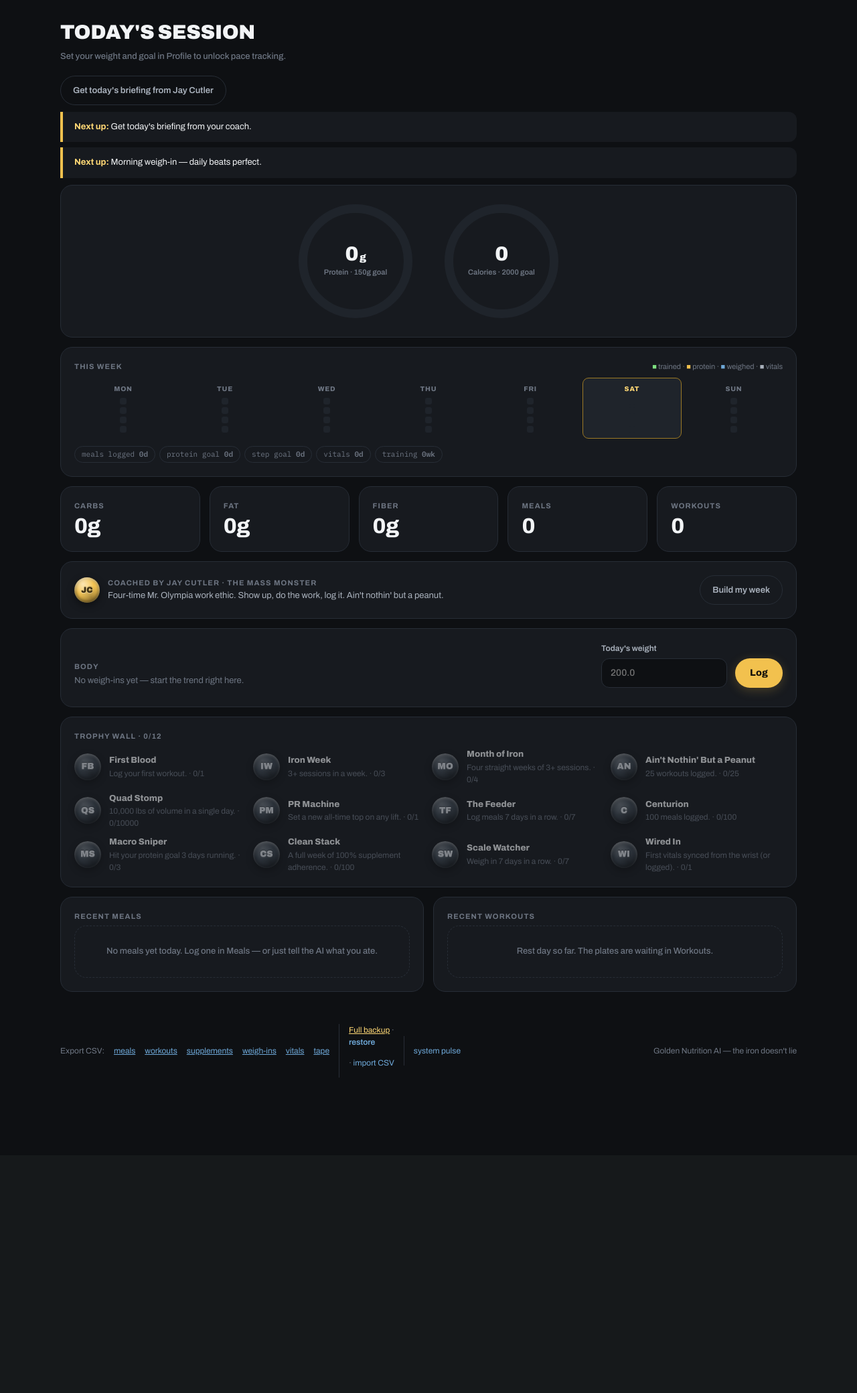
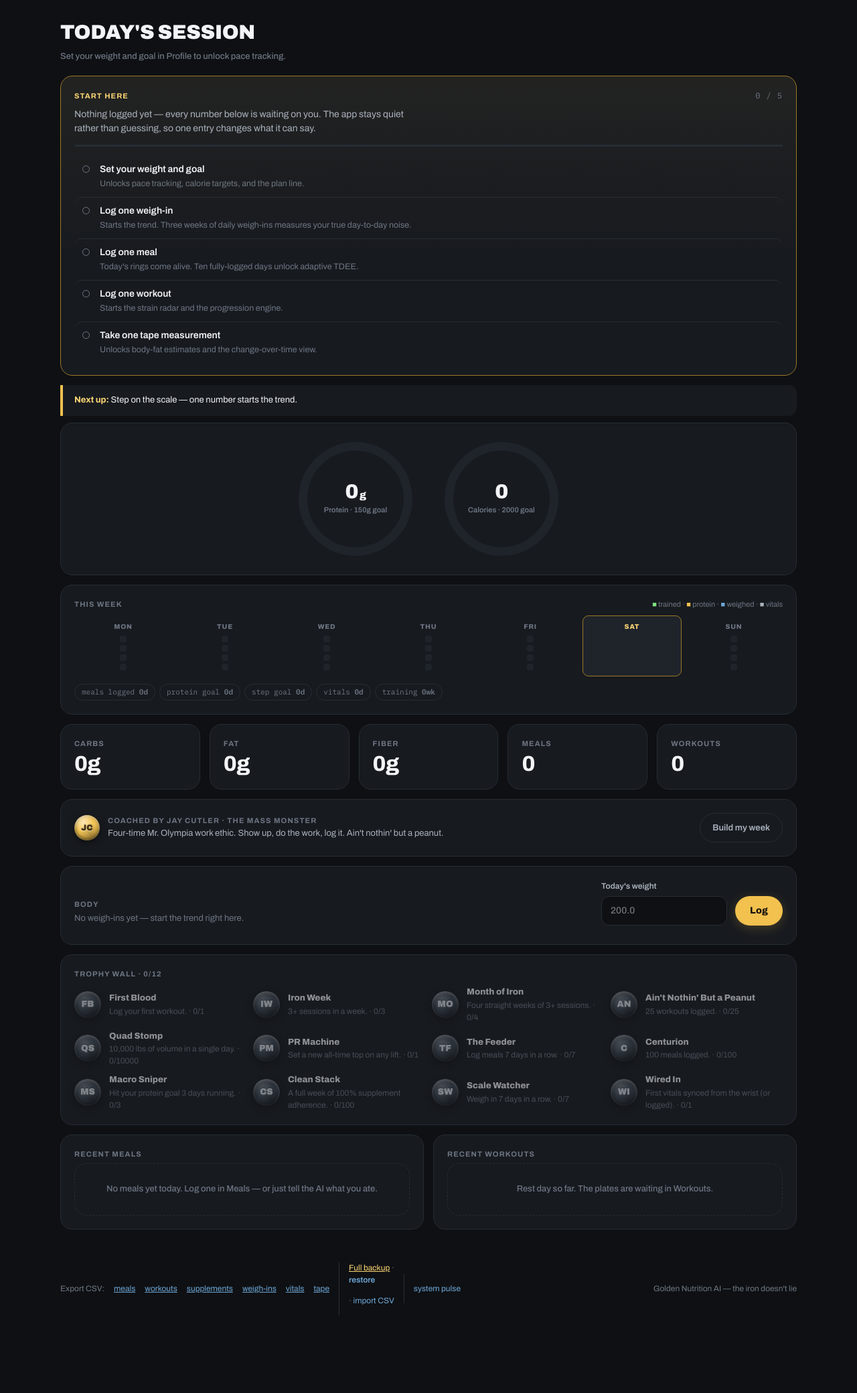
Before and after one commit to Rors78/golden-nutrition-ai, a Flask app: page / in a window 1280 px wide. Shown: the part 150-2230 px from the top of the page at 67% size. Before the commit the page ends 1759 px from the top, so only its background shows below. Run offline with Flask 3, Linux system fonts and the light colour scheme; some libraries are stand-ins or nearby versions.

Commit message:
First run: turn the empty dashboard into a path (#47)
The app opened on a wall of zeros -- empty rings, grey dots, every stat 0 --
and its single suggested action was "Get today's briefing from your coach",
which is the one thing that cannot work with nothing logged. The front door
led to a 422.

Three fixes:

- The briefing action is gated on there being something to brief on. Offering
  it first on an empty install put a guaranteed failure at the top of the
  screen, and it is what let a contentless briefing be requested at all
  (SCARS #10). It returns as soon as one entry exists.

- The weigh-in prompt no longer hides after noon on a cold install. The
  morning-only gate is right once weigh-ins are a habit; before the first one
  there is no habit to time, and a new user opening the app in the afternoon
  saw nothing to do at all.

- stats.onboarding() reports five concrete steps, each naming what it unlocks
  using the real thresholds from the engines themselves (10 logged days for
  adaptive TDEE, 3 weeks of weigh-ins for day-to-day noise). The dashboard
  renders them with live progress and the panel retires itself once every step
  is done.

The emptiness was always honest -- the app stays quiet rather than guessing,
which is the right call and stays. What was missing is that honest silence
still has to tell you what would break it.

An existing assertion encoded the bug: test_dashboard_command_center asserted
the briefing action WAS offered on empty data. Updated, with a comment saying
why. 102/102 pass.

Verified in a browser on a spare port, not just pytest: cold install renders
"Start here 0/5" with no briefing button, and after logging a profile and a
weigh-in the panel becomes "Getting set up 2/5" with the first two steps
struck through and the briefing button back.


Claude-Session: https://claude.ai/code/session_01Te3qs8ytqKZPqZ311CQmxj

Co-authored-by: Claude Opus 5 (1M context) <noreply@anthropic.com>

```diff
--- a/app/static/css/style.css
+++ b/app/static/css/style.css
@@ -476,4 +476,52 @@ dialog form { display: grid; gap: 12px; }
   .grid-2, .grid-3 { grid-template-columns: 1fr; }
   .cards.metrics { grid-template-columns: repeat(2, 1fr); }
   table { min-width: 480px; }
+  .onboarding .ob-step { grid-template-columns: 20px 1fr; }
 }
+
+/* ── first-run onboarding ───────────────────────────────────────────── */
+.onboarding {
+  margin: 4px 0 14px;
+  border: 1px solid var(--gold-dim);
+  background: linear-gradient(180deg, rgba(242, 193, 78, .05), transparent 60%), var(--card);
+}
+.onboarding .ob-head {
+  display: flex; align-items: baseline; justify-content: space-between; gap: 12px;
+}
+.onboarding .ob-count {
+  font-family: var(--font-mono); font-size: 12px; color: var(--muted);
+  letter-spacing: .08em;
+}
+.onboarding .ob-lede {
+  margin: 8px 0 14px; color: var(--ink-2); font-size: 14px; line-height: 1.5;
+  max-width: 62ch;
+}
+.onboarding .ob-track {
+  height: 3px; border-radius: 2px; background: var(--line); overflow: hidden;
+  margin-bottom: 14px;
+}
+.onboarding .ob-fill {
+  height: 100%; background: var(--gold);
+  transition: width .5s cubic-bezier(.2, .7, .3, 1);
+}
+.onboarding .ob-list { list-style: none; margin: 0; padding: 0; display: grid; gap: 2px; }
+.onboarding .ob-step {
+  display: grid; grid-template-columns: 22px 1fr; gap: 10px; align-items: start;
+  padding: 9px 6px; border-radius: var(--radius-sm);
+}
+.onboarding .ob-step + .ob-step { border-top: 1px solid var(--line); }
+.onboarding .ob-mark {
+  font-family: var(--font-mono); font-size: 13px; line-height: 1.5;
+  color: var(--good); text-align: center;
+}
+.onboarding .ob-step:not(.done) .ob-mark::before {
+  content: ''; display: inline-block; width: 9px; height: 9px; border-radius: 50%;
+  border: 1px solid var(--muted); vertical-align: middle;
+}
+.onboarding .ob-body { display: block; min-width: 0; }
+.onboarding .ob-body b { display: block; font-size: 14px; color: var(--ink); font-weight: 600; }
+.onboarding .ob-body small {
+  display: block; margin-top: 2px; font-size: 12.5px; color: var(--muted); line-height: 1.45;
+}
+.onboarding .ob-step.done .ob-body b { color: var(--ink-2); text-decoration: line-through; }
+.onboarding .ob-step.done .ob-body small { opacity: .6; }
--- a/app/static/js/sections/dashboard.js
+++ b/app/static/js/sections/dashboard.js
@@ -19,10 +19,43 @@ export function renderDashboard(root, state) {
     root.append(el(`<p class="section-sub">Set your weight and goal in Profile to unlock pace tracking.</p>`));
   }
 
+  // ── first run: turn an empty install into a path ──────────────────────
+  // A wall of zero-rings is honest and useless. Same emptiness, told as what
+  // the next entry unlocks. Disappears on its own once every step is done.
+  const ob = state.stats.dashboard?.onboarding;
+  if (ob?.active) {
+    const rows = ob.steps.map(s => `
+      <li class="ob-step${s.done ? ' done' : ''}">
+        <span class="ob-mark">${s.done ? '✓' : ''}</span>
+        <span class="ob-body">
+          <b>${esc(s.title)}</b>
+          <small>${esc(s.unlocks)}</small>
+        </span>
+      </li>`).join('');
+    const panel = el(`<div class="card onboarding">
+      <div class="ob-head">
+        <p class="chart-title" style="color:var(--gold-bright);margin:0">
+          ${ob.cold ? 'Start here' : 'Getting set up'}
+        </p>
+        <span class="ob-count">${ob.complete} / ${ob.total}</span>
+      </div>
+      <p class="ob-lede">${esc(ob.cold
+        ? 'Nothing logged yet — every number below is waiting on you. The app '
+          + 'stays quiet rather than guessing, so one entry changes what it can say.'
+        : 'Each step switches on a part of the app that is currently silent.')}</p>
+      <div class="ob-track"><div class="ob-fill" style="width:${(ob.complete / ob.total * 100).toFixed(0)}%"></div></div>
+      <ul class="ob-list">${rows}</ul>
+    </div>`);
+    root.append(panel);
+  }
+
   // Morning briefing from the coach
   const briefCoach = (state.coaches || []).find(c => c.id === (state.briefing?.coach || state.coach));
   const todayIso = new Date().toISOString().slice(0, 10);
-  if (state.briefing?.date === todayIso) {
+  if (ob?.cold) {
+    // Deliberately no briefing button: with nothing logged the request is a
+    // guaranteed 422, and offering it was the app's own first suggestion.
+  } else if (state.briefing?.date === todayIso) {
     root.append(el(`<div class="card" style="margin-top:4px;border-left:4px solid var(--gold)">
       <p class="chart-title">Morning briefing · ${esc(briefCoach?.name || 'Coach')}</p>
       <div class="prose" style="font-size:14px">${markdown(state.briefing.text)}</div>
--- a/app/stats.py
+++ b/app/stats.py
@@ -1138,8 +1138,12 @@ def dashboard_extras(data):
     # ── next best action (rule-based, top 2) ──
     actions = []
     now = datetime.now()
+    has_any = days_since_user_entry(data) is not None
     briefing = data.get('briefing') or {}
-    if briefing.get('date') != today.isoformat():
+    # The briefing needs something to brief on. Offering it first on an empty
+    # install put the one action guaranteed to fail at the top of the screen —
+    # and it is what let a contentless briefing get generated at all (SCARS #10).
+    if has_any and briefing.get('date') != today.isoformat():
         actions.append({'id': 'briefing', 'tab': 'dashboard',
                         'text': "Get today's briefing from your coach."})
     today_status = plan_by_date.get(today.isoformat())
@@ -1164,9 +1168,14 @@ def dashboard_extras(data):
         actions.append({'id': 'protein', 'tab': 'meals',
                         'text': f"{protein_goal - protein_today}g of protein still to go — "
                                 "ask for a meal suggestion."})
-    if today.isoformat() not in weight_dates and now.hour < 12:
+    # The morning-only gate is right once weigh-ins are a habit; before the
+    # first one there is no habit to time, and an empty install after noon
+    # would otherwise show nothing to do.
+    if today.isoformat() not in weight_dates and (now.hour < 12 or not weight_dates):
         actions.append({'id': 'weigh', 'tab': 'weight',
-                        'text': 'Morning weigh-in — daily beats perfect.'})
+                        'text': ('Step on the scale — one number starts the trend.'
+                                 if not weight_dates
+                                 else 'Morning weigh-in — daily beats perfect.')})
     if schedule and now.hour >= 18:
         left = sum(1 for item in schedule
                    if not any(s['date'] == today.isoformat() and s['name'] == item['name']
@@ -1216,7 +1225,55 @@ def dashboard_extras(data):
         radar.append({'tab': 'workouts', 'level': 'warn', 'text': mb['warning']})
 
     return {'week_grid': grid, 'streaks': streaks, 'actions': actions[:2],
-            'radar': radar[:4]}
+            'radar': radar[:4], 'onboarding': onboarding(data)}
+
+
+# What each engine needs before it can say anything true. These are the real
+# thresholds from the functions themselves, not marketing numbers — the point
+# is that a new user can see what their next entry actually unlocks instead of
+# staring at a wall of zeros.
+ONBOARDING_STEPS = (
+    ('profile', 'Set your weight and goal',
+     'Unlocks pace tracking, calorie targets, and the plan line.'),
+    ('weigh', 'Log one weigh-in',
+     'Starts the trend. Three weeks of daily weigh-ins measures your true '
+     'day-to-day noise.'),
+    ('meal', 'Log one meal',
+     'Today\'s rings come alive. Ten fully-logged days unlock adaptive TDEE.'),
+    ('workout', 'Log one workout',
+     'Starts the strain radar and the progression engine.'),
+    ('tape', 'Take one tape measurement',
+     'Unlocks body-fat estimates and the change-over-time view.'),
+)
+
+
+def onboarding(data):
+    """First-run progress: what is done, what is next, what it unlocks.
+
+    An empty install currently renders as zeros in every ring — technically
+    honest and completely uninformative. This turns the same emptiness into a
+    path, and it disappears on its own once every step is done.
+    """
+    profile = data.get('profile') or {}
+    done = {
+        'profile': bool(profile.get('weight')) and bool(profile.get('goal_weight')),
+        'weigh': bool(data.get('weights')),
+        'meal': bool(data.get('meals')),
+        'workout': bool(data.get('workouts')),
+        'tape': bool(data.get('measurements')),
+    }
+    steps = [{'id': i, 'title': t, 'unlocks': u, 'done': done.get(i, False)}
+             for i, t, u in ONBOARDING_STEPS]
+    complete = sum(1 for s in steps if s['done'])
+    return {
+        'active': complete < len(steps),
+        'steps': steps,
+        'complete': complete,
+        'total': len(steps),
+        # Nothing logged at all is a different state from partway through:
+        # it is the only time the app has literally nothing to show.
+        'cold': days_since_user_entry(data) is None,
+    }
 
 
 def checklist(data):
```
Also changed, not shown: tests/test_app.py (+66 -2 lines).
